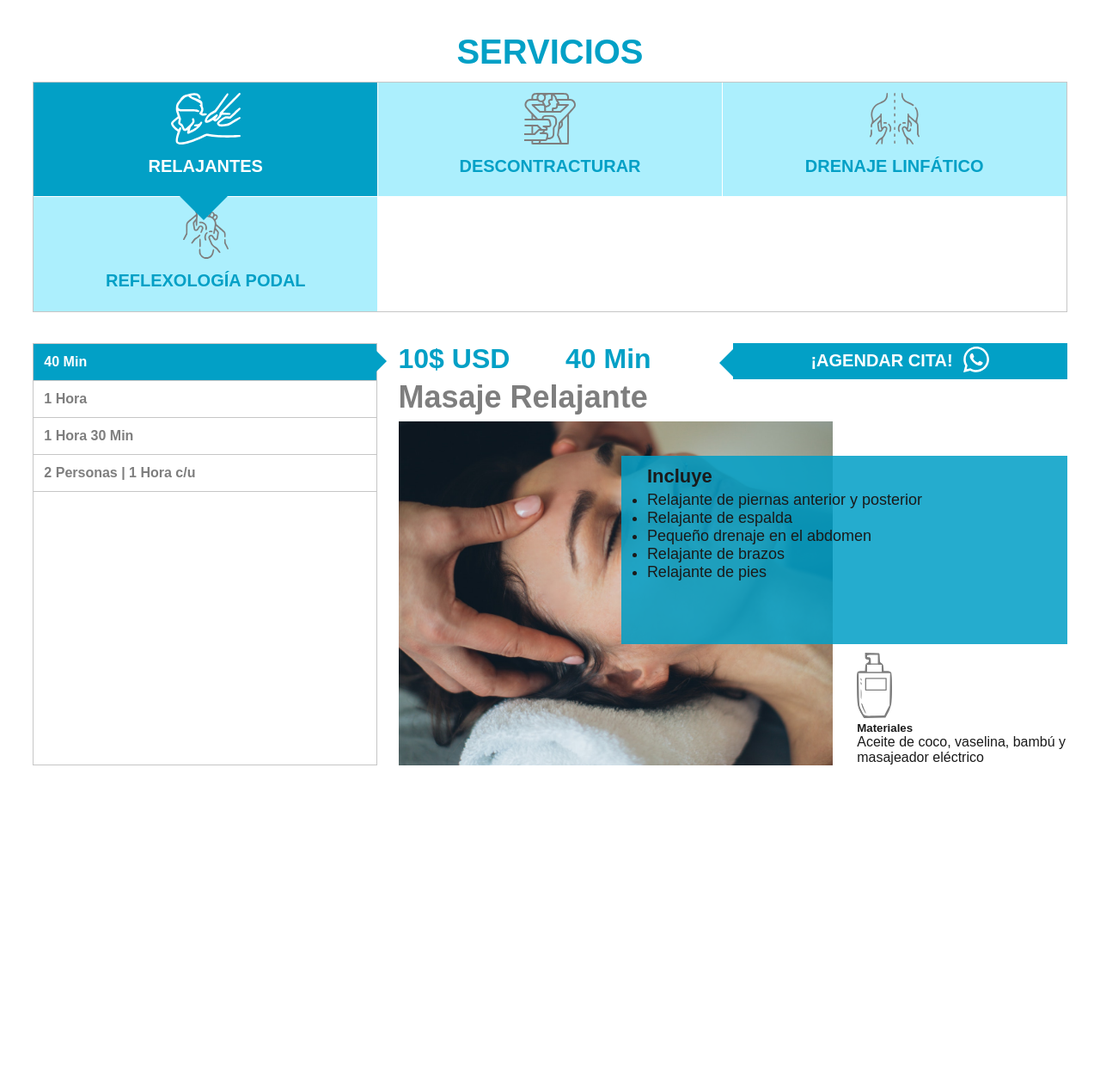
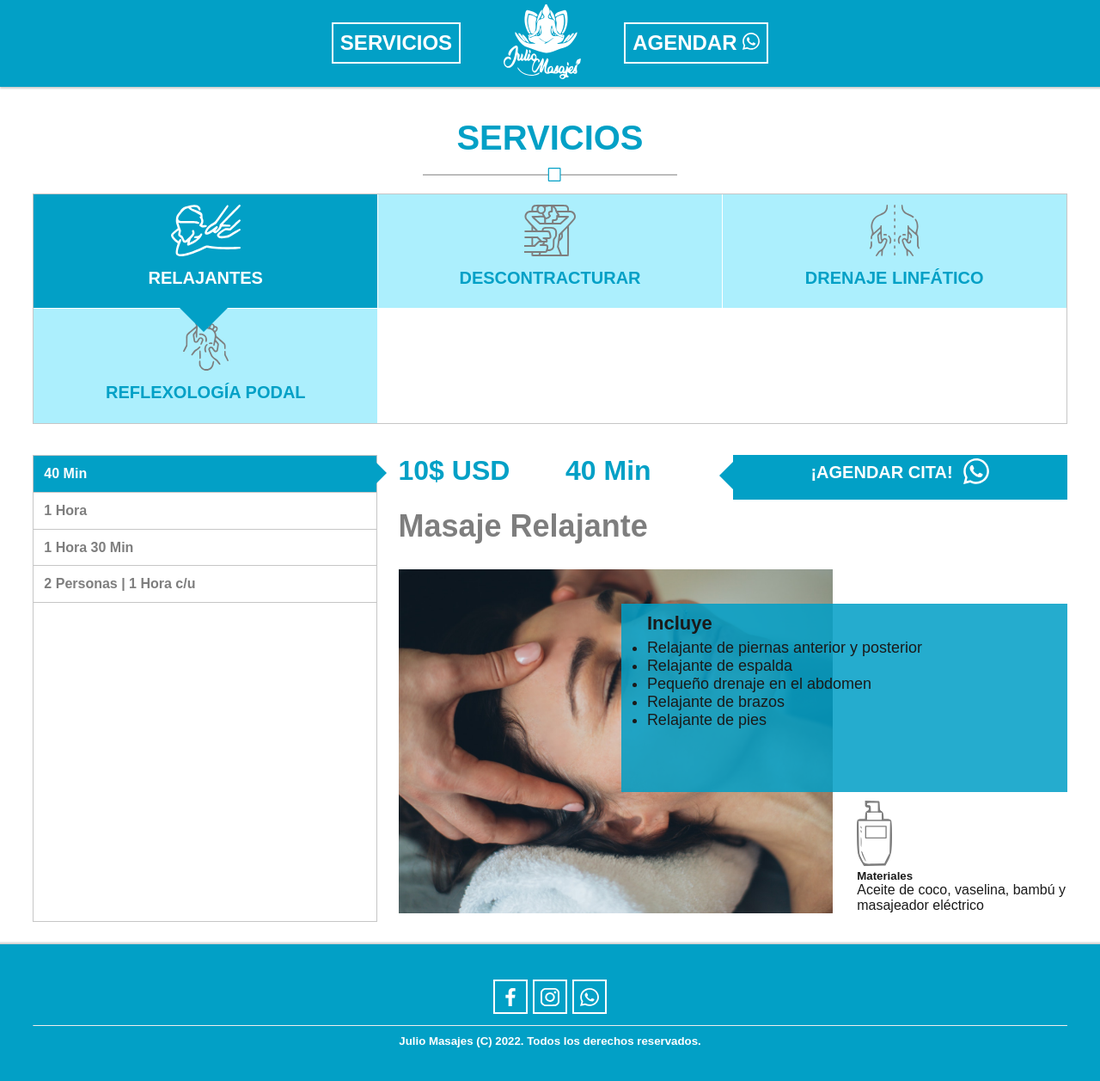
Before and after one commit to achique-luisdan/web-julio-masajes, a plain HTML site: page index.html in a window 1280 px wide. Shown: the whole page at 86% size. Before the commit the page ends 916 px from the top, so only its background shows below. Drawn offline with Linux system fonts and the light colour scheme.

Commit message:
Construye navbar Agrega footer

```diff
--- a/css/style.css
+++ b/css/style.css
@@ -13,6 +13,64 @@
   padding: 0px;
   box-sizing: border-box;
 }
+
+/* START NAV */
+
+body > header{
+  position: sticky;
+  top: 0px;
+  z-index: 3;
+}
+
+nav {
+  display: flex;
+  gap: 20px;
+  flex-wrap: wrap;
+  padding: 5px;
+  background-color: var(--primary);
+  box-shadow: 1px 1px 2px 1px #00000033;
+}
+
+nav img {
+  width: 90px;
+}
+
+nav ul {
+  display: flex;
+  flex-direction: row;
+  gap: 50px;
+  justify-content: center;
+  width: 100%;
+  flex-wrap: wrap;
+}
+
+nav ul li {
+  list-style: none;
+  margin: 0px;
+  overflow: hidden;
+  align-self: center;
+}
+
+nav ul li a {
+  display: block;
+  text-decoration: none;
+  color: var(--white);
+  font-weight: bold;
+  font-size: x-large;
+  padding: 8px;
+  border: solid 2px var(--white);
+}
+
+nav ul li a img {
+  max-width: 20px;
+}
+nav ul li a:hover {
+  color: var(--secondary);
+  border: solid 2px var(--secondary);
+}
+
+/* END NAV */
+
 
 section#services {
   padding: 2%;
@@ -30,6 +88,10 @@ section > h2 {
   color: var(--primary);
 }
 
+div.separator {
+  text-align: center;
+  padding-bottom: 10px;
+}
 /** START CATEGORIES BAR **/
 
 article > header > ul.container {
@@ -102,6 +164,17 @@ article > header > ul.container > li.category > button > h3 {
 }
 
 /** END CATEGORIES BAR **/
+
+article.information {
+  visibility: hidden;
+  opacity: 0;
+  transition: visibility 0s, opacity 0.8s linear;
+}
+
+article.information.show {
+  visibility : visible;
+  opacity : 1;
+}
 
 article > div.content {
   display: grid;
@@ -278,3 +351,69 @@ article > div.content > article  > div.container > div:nth-child(3) > img {
   border-radius: 10px;
   border: 10px;
 }
+
+
+/* START FOOTER */
+
+footer {
+  box-shadow: 2px 2px 2px 4px #00000033;
+  padding: 3%;
+  color:  var(--white);
+  background: var(--primary);
+}
+
+footer div:nth-child(1) {
+  display: flex;
+  flex-wrap: wrap;
+}
+
+footer > div:nth-child(1) > ul {
+  width: 100%;
+}
+
+footer > div:nth-child(2)  {
+  overflow: hidden;
+}
+
+footer div ul {
+  display: flex;
+  justify-content: center;
+  flex-wrap: wrap;
+}
+
+footer div ul li {
+  list-style: none;
+  padding: 3px;
+}
+
+footer div ul li a {
+  display: flex;
+  border: solid 2px var(--white);
+  width: 40px;
+  height: 40px;
+  overflow: hidden;
+}
+
+footer div ul li a:hover {
+  cursor: pointer;
+  border: solid 2px var(--secondary);
+}
+
+footer div ul li a img {
+  width: 60%;
+  height: 60%;
+  margin: auto;
+}
+
+footer > div:nth-child(2) > h5 {
+  text-align: center;
+}
+
+hr {
+  margin-top: 10px;
+  margin-bottom: 10px;
+  border-top-right-radius: 5px;
+  border-top-left-radius: 5px;
+  border-block-start-width: 0px;
+  min-height: 1px;
+}
--- a/index.html
+++ b/index.html
@@ -12,9 +12,29 @@
 </head>
 
 <body>
+  <header>
+    <nav>
+      <ul>
+        <li>
+          <a href="#services">SERVICIOS</a>
+        </li>
+        <li>
+          <img src="./images/logo.svg" alt="Logo">
+        </li>
+        <li>
+          <a href="https://api.whatsapp.com/send?phone=584123793185" target="_blank"">AGENDAR
+            <img src="./images/icon-whatsapp.svg" alt="Logo de WhatsApp">
+          </a>
+        </li>
+      </ul>
+    </nav>
+  </header>
   <main>
     <section id="services" name="services">
       <h2>SERVICIOS</h2>
+      <div class="separator">
+        <img src="./images/separator.svg" alt="Logo">
+      </div>
       <article>
         <header>
           <ul class="container">
@@ -352,6 +372,31 @@
       </article>
     </section>
   </main>
+  <footer>
+    <div>
+      <ul>
+        <li>
+          <a href="https://www.facebook.com/people/Julio-Masajes/100064111870078/" target="_blank">
+            <img src="./images/icon-facebook.svg" alt="Ir a Facebook">
+          </a>
+        </li>
+        <li>
+          <a href="https://instagram.com/juliomasajes?igshid=YmMyMTA2M2Y=" target="_blank">
+            <img src="./images/icon-instagram.svg" alt="Ir a Instagram">
+          </a>
+        </li>
+        <li>
+          <a href="https://api.whatsapp.com/send?phone=584123793185">
+            <img src="./images/icon-whatsapp.svg" alt="Ir a WhatsApp">
+          </a>
+        </li>
+      </ul>
+    </div>
+    <div>
+      <hr />
+      <h5>Julio Masajes (C) 2022. Todos los derechos reservados.</h5>
+    </div>
+  </footer>
   <script src="./js/script.js"></script>
 </body>
 
--- a/js/script.js
+++ b/js/script.js
@@ -59,11 +59,13 @@ function showInformation(){
   let informations = document.getElementsByClassName('information')
   let services = document.getElementsByClassName('service')
   for (let i = 0; i < informations.length; i++) {
-    informations[i].style.display = 'none';
+    informations[i].style.visibility = 'hidden';
+    informations[i].className = informations[i].className.replace("show", "");
     services[i].className = services[i].className.replace("active-service", "");
     if (i === service -1){
-      informations[i].style.display ='block';
+      informations[i].style.visibility ='visible';
       services[i].className += " active-service";
+      informations[i].className += " show";
     }
   }
 }
```
Also changed, not shown: images/icon-facebook.svg (added), images/icon-instagram.svg (added), images/logo.svg (added), images/separator.svg (added).
